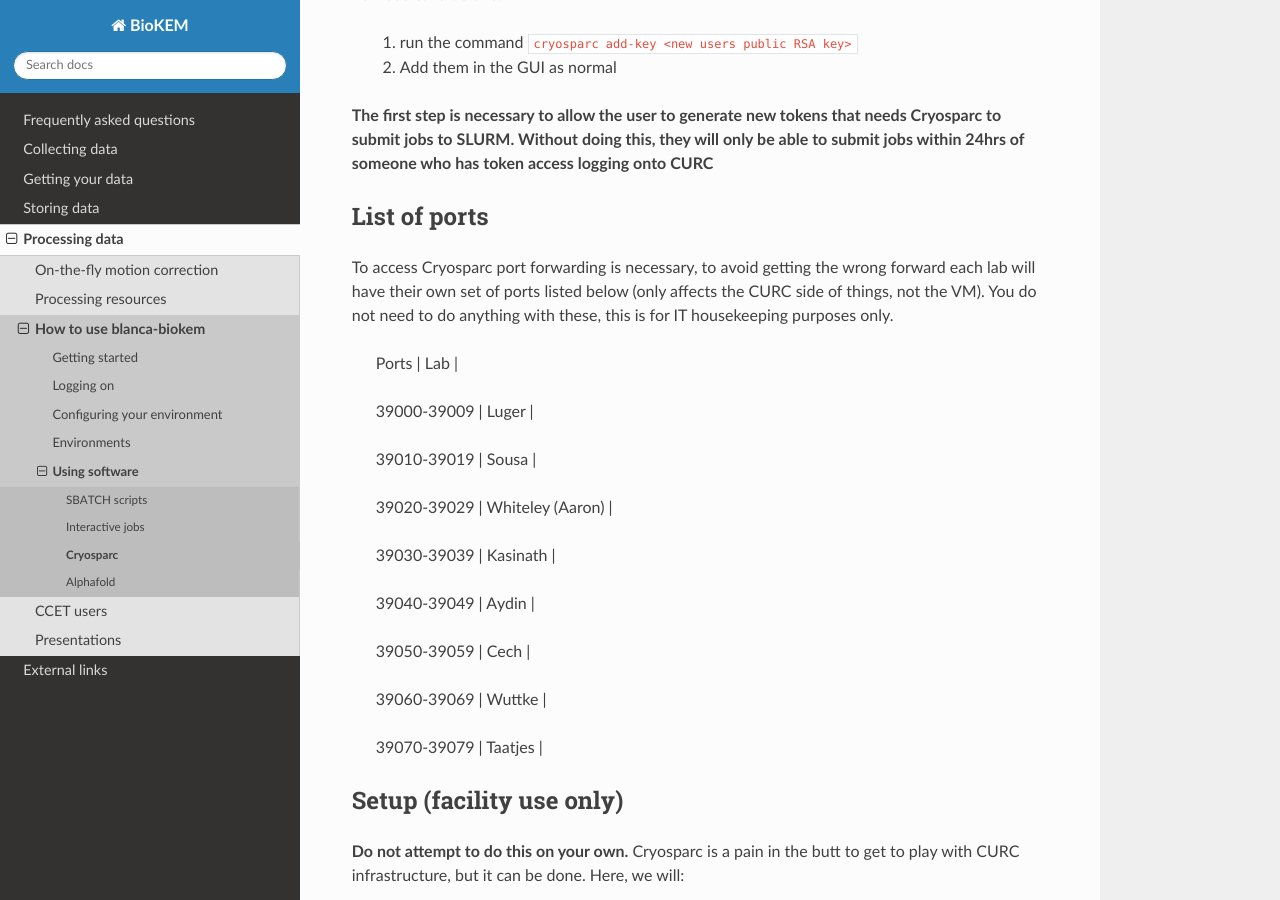
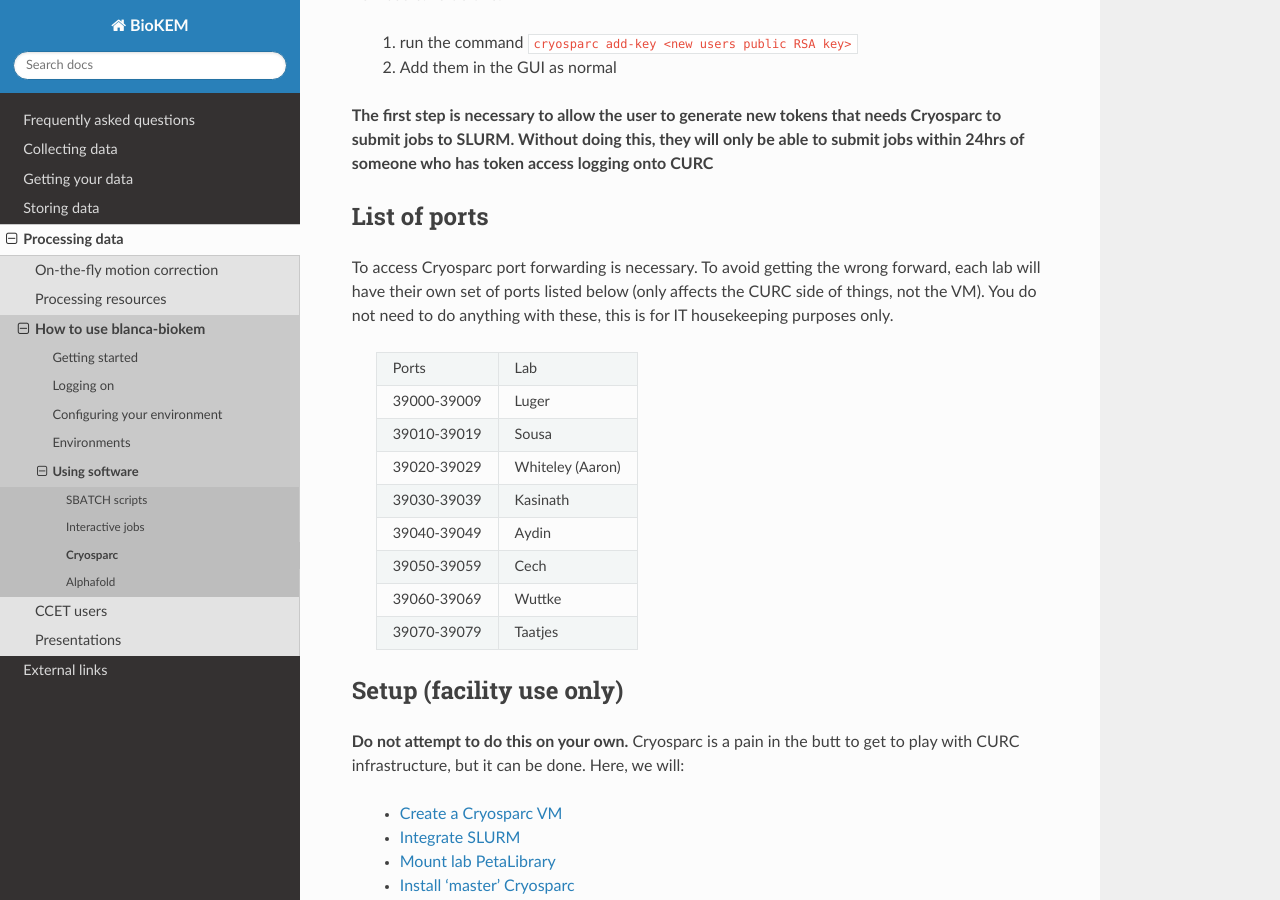
Before and after one commit to CU-BioKEM/user-guide, a Sphinx documentation site: the page built from docs/source/processing/using_software/cryosparc.rst, in a window 1280 px wide and 900 px high, scrolled down 482 px. Built offline with Sphinx 7.4.7 and the Read the Docs theme 2.0.0, drawn with Linux system fonts in a browser that asks for light colours.

```diff
--- a/docs/source/processing/using_software/cryosparc.rst
+++ b/docs/source/processing/using_software/cryosparc.rst
@@ -30,29 +30,30 @@ submit jobs within 24hrs of someone who has token access logging onto CURC**
 
 List of ports
 -------------
-To access Cryosparc port forwarding is necessary, to avoid getting the wrong
-forward each lab will have their own set of ports listed below (only affects the
-CURC side of things, not the VM). You do not need to do anything with these,
+To access Cryosparc port forwarding is necessary. To avoid getting the wrong
+forward, each lab will have their own set of ports listed below (only affects
+the CURC side of things, not the VM). You do not need to do anything with these,
 this is for IT housekeeping purposes only.
 
-  | Ports | Lab |
-  ---------------
-  | 39000-39009 | Luger |
-  -----------------------
-  | 39010-39019 | Sousa |
-  -----------------------
+  +-------------+------------------+
+  | Ports       | Lab              |
+  +-------------+------------------+
+  | 39000-39009 | Luger            |
+  +-------------+------------------+
+  | 39010-39019 | Sousa            |
+  +-------------+------------------+
   | 39020-39029 | Whiteley (Aaron) |
-  ----------------------------------
-  | 39030-39039 | Kasinath |
-  --------------------------
-  | 39040-39049 | Aydin |
-  -----------------------
-  | 39050-39059 | Cech |
-  ----------------------
-  | 39060-39069 | Wuttke |
-  ------------------------
-  | 39070-39079 | Taatjes |
-  -------------------------
+  +-------------+------------------+
+  | 39030-39039 | Kasinath         |
+  +-------------+------------------+
+  | 39040-39049 | Aydin            |
+  +-------------+------------------+
+  | 39050-39059 | Cech             |
+  +-------------+------------------+
+  | 39060-39069 | Wuttke           |
+  +-------------+------------------+
+  | 39070-39079 | Taatjes          |
+  +-------------+------------------+
 
 .. _Setup:
 
```
